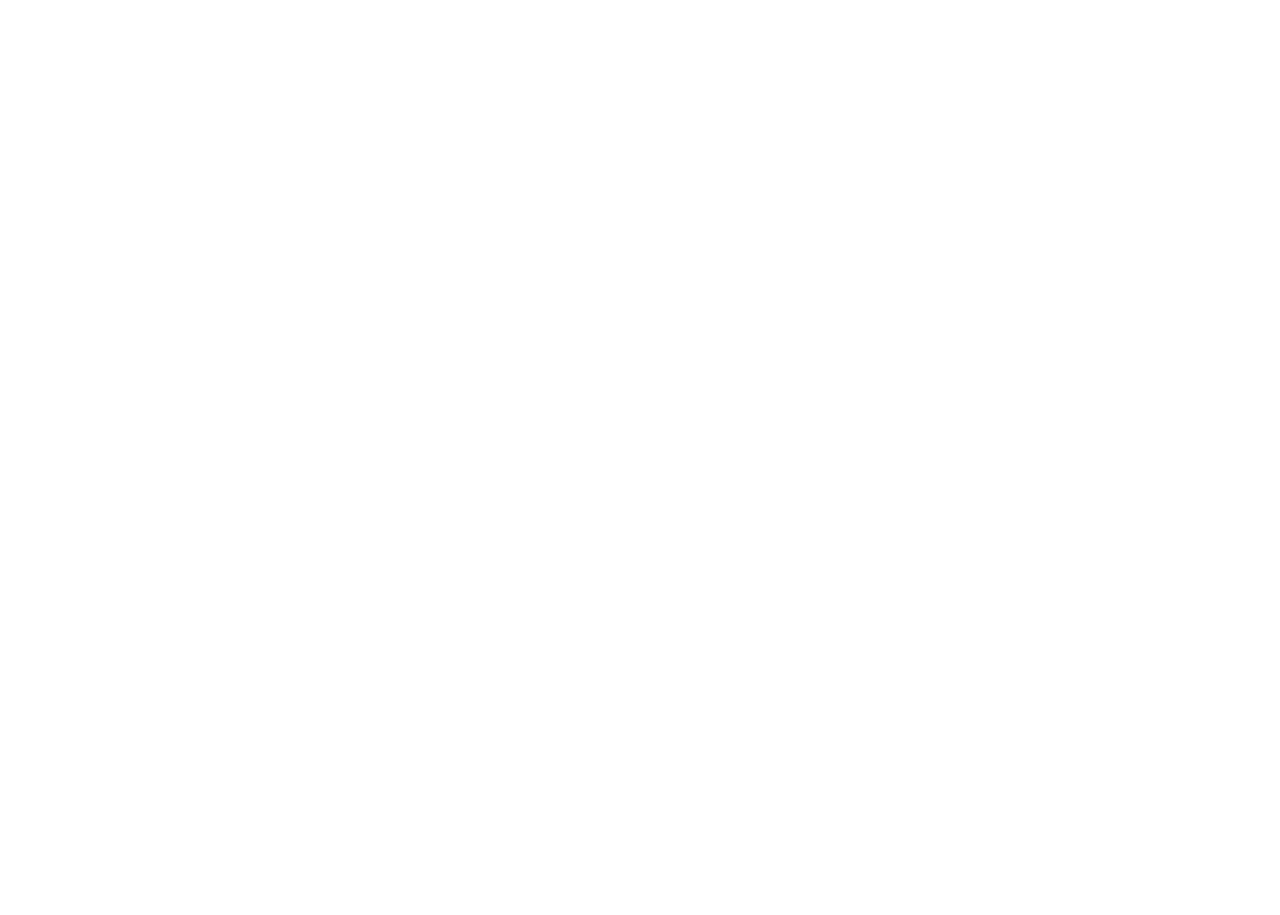
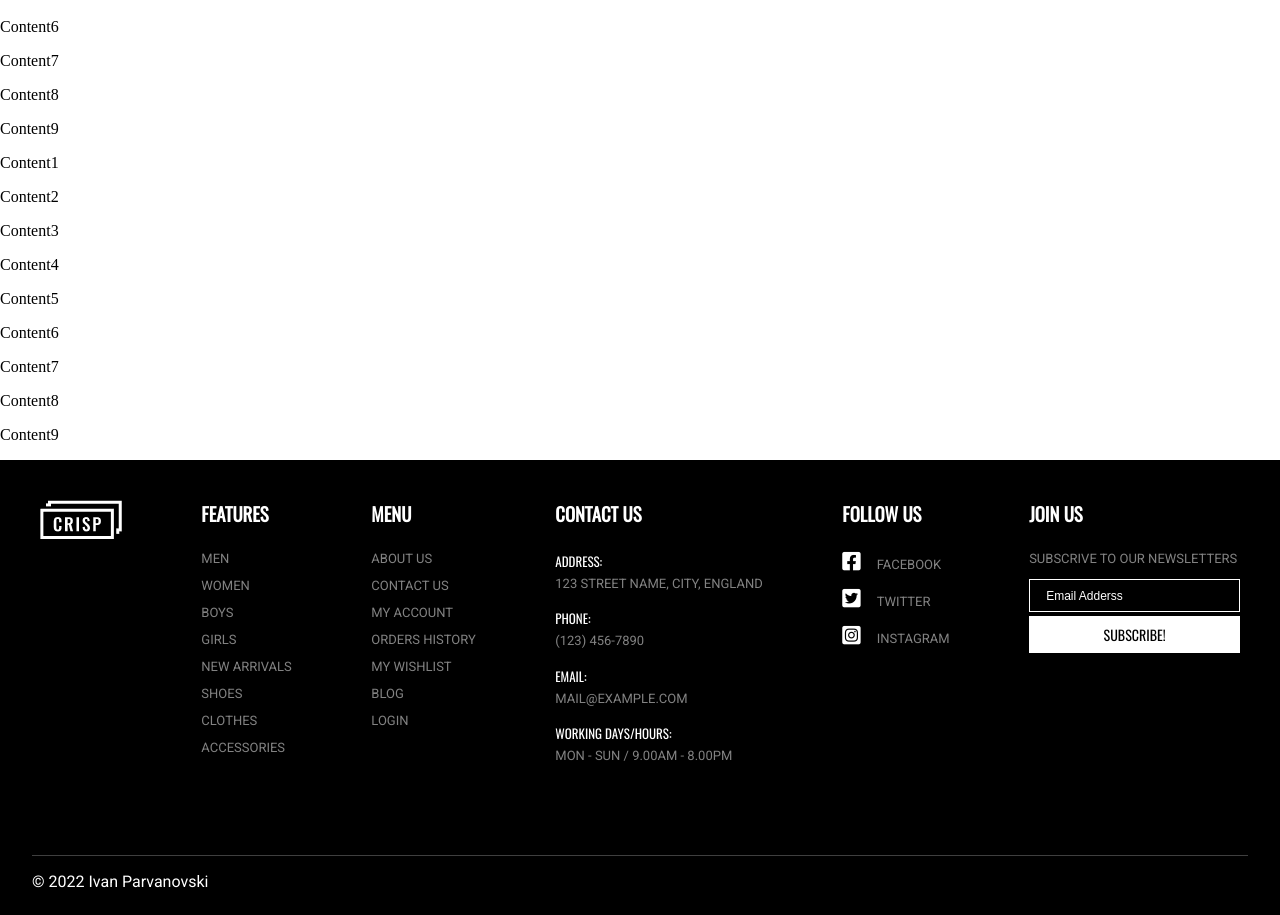
Before and after one commit to IvanParvanovski/Ecommerce-Store, an Angular app in the folder app/: page / in a window 1280 px wide. Shown: the part 842-1757 px from the top of the page. Before the commit the page ends 800 px from the top, so only its background shows below. Built offline with nearby package versions, Linux system fonts and the light colour scheme.

Commit message:
Completed Style for the footer and its content

```diff
--- a/app/src/app/app.component.html
+++ b/app/src/app/app.component.html
@@ -1 +1,43 @@
 <app-nav-bar></app-nav-bar>
+
+<p>Content1</p>
+<p>Content2</p>
+<p>Content3</p>
+<p>Content4</p>
+<p>Content5</p>
+<p>Content6</p>
+<p>Content7</p>
+<p>Content8</p>
+<p>Content9</p>
+
+<p>Content1</p>
+<p>Content2</p>
+<p>Content3</p>
+<p>Content4</p>
+<p>Content5</p>
+<p>Content6</p>
+<p>Content7</p>
+<p>Content8</p>
+<p>Content9</p>
+
+<p>Content1</p>
+<p>Content2</p>
+<p>Content3</p>
+<p>Content4</p>
+<p>Content5</p>
+<p>Content6</p>
+<p>Content7</p>
+<p>Content8</p>
+<p>Content9</p>
+
+<p>Content1</p>
+<p>Content2</p>
+<p>Content3</p>
+<p>Content4</p>
+<p>Content5</p>
+<p>Content6</p>
+<p>Content7</p>
+<p>Content8</p>
+<p>Content9</p>
+
+<app-footer></app-footer>
--- /dev/null
+++ b/app/src/app/shared/footer/footer.component.html
@@ -0,0 +1,114 @@
+<footer id="page-footer">
+    <div class="footer-content">
+        <div class="container-logo">
+            <img src="/assets/logo.png" alt="No Logo">
+        </div>
+
+        <ul id="features-list">
+            <h3 class="footer-heading">Features</h3>
+
+            <li class="info">
+                <a href="#" class="features__item__link">Men</a>
+            </li>
+            <li class="info">
+                <a href="#" class="features__item__link">Women</a>
+            </li>
+            <li class="info">
+                <a href="#" class="features__item__link">Boys</a>
+            </li>
+            <li class="info">
+                <a href="#" class="features__item__link">Girls</a>
+            </li>
+            <li class="info">
+                <a href="#" class="features__item__link">New Arrivals</a>
+            </li>
+            <li class="info">
+                <a href="#" class="features__item__link">Shoes</a>
+            </li>
+            <li class="info">
+                <a href="#" class="features__item__link">Clothes</a>
+            </li>
+            <li class="info">
+                <a href="#" class="features__item__link">Accessories</a>
+            </li>
+        </ul>
+
+        <ul id="menu-list">
+            <h3 class="footer-heading">Menu</h3>
+
+            <li class="info">
+                <a href="#" class="menu__item__link">About Us</a>
+            </li>
+            <li class="info">
+                <a href="#" class="menu__item__link">Contact Us</a>
+            </li>
+            <li class="info">
+                <a href="#" class="menu__item__link">My Account</a>
+            </li>
+            <li class="info">
+                <a href="#" class="menu__item__link">Orders History</a>
+            </li>
+            <li class="info">
+                <a href="#" class="menu__item__link">My Wishlist</a>
+            </li>
+            <li class="info">
+                <a href="#" class="menu__item__link">Blog</a>
+            </li>
+            <li class="info">
+                <a href="#" class="menu__item__link">Login</a>
+            </li>
+        </ul>
+
+        <ul id="contacts">
+            <h3 class="footer-heading">Contact Us</h3>
+
+            <li class="info">
+                <h4 class="contacts__info-heading">Address:</h4>
+                <address class="contacts__content">123 Street Name, City, England</address>
+            </li>
+            <li class="info">
+                <h4 class="contacts__info-heading">Phone:</h4>
+                <p class="contacts__content">(123) 456-7890</p>
+            </li>
+            <li class="info">
+                <h4 class="contacts__info-heading">Email:</h4>
+                <p class="contacts__email">MAIL@EXAMPLE.COM</p>
+            </li>
+            <li class="info">
+                <h4 class="contacts__info-heading">Working Days/Hours:</h4>
+                <p class="contacts__content">Mon - Sun / 9.00AM - 8.00PM</p>
+            </li>
+        </ul>
+
+        <ul id="social-media-list">
+            <h3 class="footer-heading">Follow Us</h3>
+
+            <li class="social-media__info">
+                <i class="fa-brands fa-square-facebook"></i>
+                <a href="#" class="social-media__platform">Facebook</a>
+            </li>
+            <li class="social-media__info">
+                <i class="fa-brands fa-square-twitter"></i>
+                <a href="#" class="social-media__platform">Twitter</a>
+            </li>
+            <li class="social-media__info">
+                <i class="fa-brands fa-square-instagram"></i>
+                <a href="#" class="social-media__platform">Instagram</a>
+            </li>
+        </ul>
+
+        <form id="join-form">
+            <h3 class="footer-heading">Join Us</h3>
+            <p class="join-form__description">Subscrive to our newsletters</p>
+
+            <input class="join-form__email" type="text" placeholder="Email Adderss">
+            <button class="join-form__btn">Subscribe!</button>
+        </form>
+    </div>
+
+    <div class="separator"></div>
+
+    <div id="copyright">
+        <p class="copyright__text">© 2022 Ivan Parvanovski</p>
+    </div>
+</footer>
--- /dev/null
+++ b/app/src/app/shared/footer/footer.component.scss
@@ -0,0 +1,160 @@
+@import '../variables';
+
+#page-footer {
+    // position: absolute;
+    // bottom: 0;
+    padding-top: 2.5rem;
+
+    background-color: $clr-black;
+    color: $clr-white;
+}
+
+.footer-content {
+    display: flex;
+    justify-content: space-around;
+    margin-bottom: 5rem;
+}
+
+#features-list,
+#menu-list,
+#contacts,
+#social-media-list {
+    margin: 0px;
+    padding: 0px;
+
+    list-style: none;
+}
+
+#page-footer .footer-heading {
+    margin: 0;
+    margin-bottom: 24px;
+
+    font-family: $font-secondary;
+    font-weight: 600;
+    text-transform: uppercase;
+}
+
+
+#page-footer .features__item__link,
+#page-footer .menu__item__link,
+#page-footer .contacts__content,
+#page-footer .contacts__email,
+#page-footer .social-media__platform {
+    text-decoration: none;
+    color: $clr-gray1;
+}
+
+#page-footer .features__item__link,
+#page-footer .menu__item__link,
+#page-footer .contacts__content,
+#page-footer .social-media__platform {
+    text-transform: uppercase;
+}
+
+#page-footer .info,
+#page-footer .social-media__info {
+    font-family: $font-main;
+    font-size: 13px;
+}
+
+#page-footer .info a:hover,
+#page-footer .social-media__info a:hover {
+    color: $clr-link;
+}
+
+#page-footer .info {
+    margin-bottom: 12px;
+}
+
+#page-footer .contacts__content,
+#page-footer .contacts__email {
+    margin: 0px;
+    font-style: normal;
+}
+
+#page-footer .contacts__info-heading {
+    margin-bottom: 5px;
+
+    text-transform: uppercase;
+    font-family: $font-secondary;
+    font-weight: 500;
+}
+
+#page-footer .social-media__info i {
+    font-size: 21px;
+    margin-right: 16px;
+    margin-bottom: 16px;
+}
+
+#join-form .join-form__description {
+    color: $clr-gray1;
+    font-family: $font-main;
+    text-transform: uppercase;
+    font-size: 13px;
+}
+
+#join-form .join-form__email,
+#join-form .join-form__btn {
+    display: block;
+    width: calc(100% - 34px);
+    padding: 8px 16px;
+}
+
+#join-form .join-form__email {
+    margin-bottom: 4px;
+
+    border: 1px solid $clr-white;
+    background-color: $clr-black;
+    color: $clr-white;
+}
+
+#join-form .join-form__email::placeholder {
+    color: $clr-white;
+    font-size: 12px;
+    font-weight: 400;
+}
+
+#join-form button.join-form__btn {
+    width: 100%;
+
+    border: none;
+    text-transform: uppercase;
+    background-color: $clr-white;
+    color: $clr-black;
+    font-family: $font-secondary;
+    font-weight: 400;
+    font-size: 14px;
+}
+
+#join-form button.join-form__btn:hover {
+
+    cursor: pointer;
+    font-weight: bold;
+    background-color: $clr-main2;
+    color: $clr-white;
+
+    -webkit-transition: all 0.3s 0.1s ease-in-out;
+    -moz-transition: all 0.3s 0.1s ease-in-out;
+    -o-transition: all 0.3s 0.1s ease-in-out;
+    transition: all 0.3s 0.1s ease-in-out;
+}
+
+
+#copyright,
+.separator {
+    width: calc(100% - 64px);
+    margin: 0 auto;
+}
+
+.separator {
+    height: 1px;
+    background-color: $clr-black2;
+}
+
+#copyright {
+    padding-bottom: 8px;
+}
+
+#copyright .copyright__text {
+    font-family: $font-main;
+}
--- /dev/null
+++ b/app/src/app/shared/footer/footer.component.ts
@@ -0,0 +1,15 @@
+import { Component, OnInit } from '@angular/core';
+
+@Component({
+  selector: 'app-footer',
+  templateUrl: './footer.component.html',
+  styleUrls: ['./footer.component.scss']
+})
+export class FooterComponent implements OnInit {
+
+  constructor() { }
+
+  ngOnInit(): void {
+  }
+
+}
```
Also changed, not shown: app/src/app/shared/shared.module.ts (+5 -2 lines), 1 other file (tests, documents, lock files or other folders).
